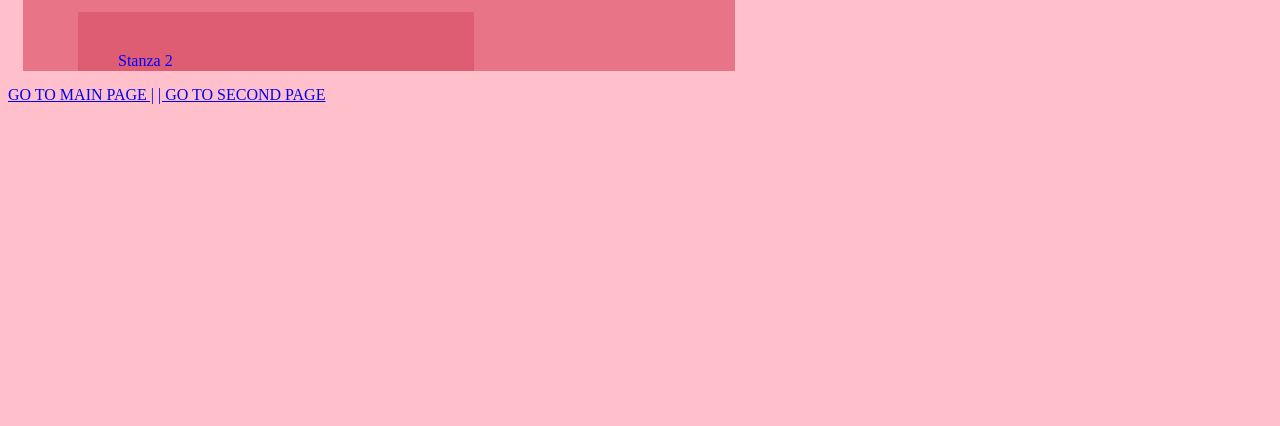
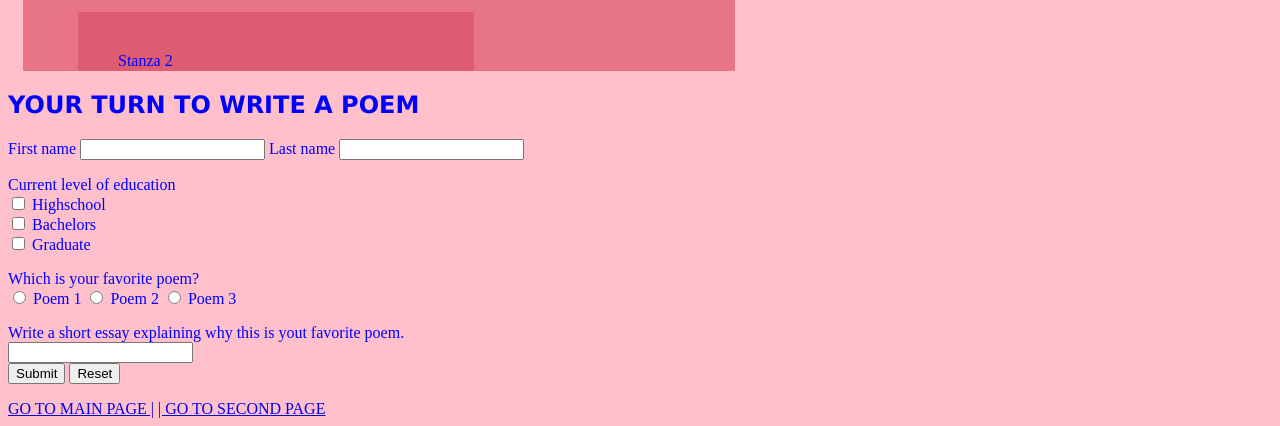
Before and after one commit to kmarcano/kmarcano.github.io, a plain HTML site: page page3.html in a window 1280 px wide. Shown: the part 816-1242 px from the top of the page. Before the commit the page ends 928 px from the top, so only its background shows below. Drawn offline with Linux system fonts and the light colour scheme.

Commit message:
assignment 7 and 8

```diff
--- a/page3.html
+++ b/page3.html
@@ -52,6 +52,40 @@
             <div> xoxo</div>
         </div>
 
+        <p></p>
+
+        <h2>YOUR TURN TO WRITE A POEM</h2>
+        <form action="Write a Poem">
+            First name <input>
+            Last name <input>
+
+            <p></p>
+           Current level of education
+
+            <br>
+            <input type="checkbox"> Highschool
+            <br>
+            <input type="checkbox"> Bachelors
+            <br>
+            <input type="checkbox"> Graduate
+
+            <p></p>
+            Which is your favorite poem?
+            <br>
+            <input type="radio"> Poem 1
+            <input type="radio"> Poem 2
+            <input type="radio"> Poem 3
+
+            <p></p>
+            Write a short essay explaining why this is yout favorite poem.
+            <br>
+            <input type="textarea">
+            <br>
+            <input type="submit">
+            <input type="reset">
+        </form>
+
+
         <a href="index.html">GO TO MAIN PAGE |</a>
             <a href="page2.html">| GO TO SECOND PAGE</a>
 
```
